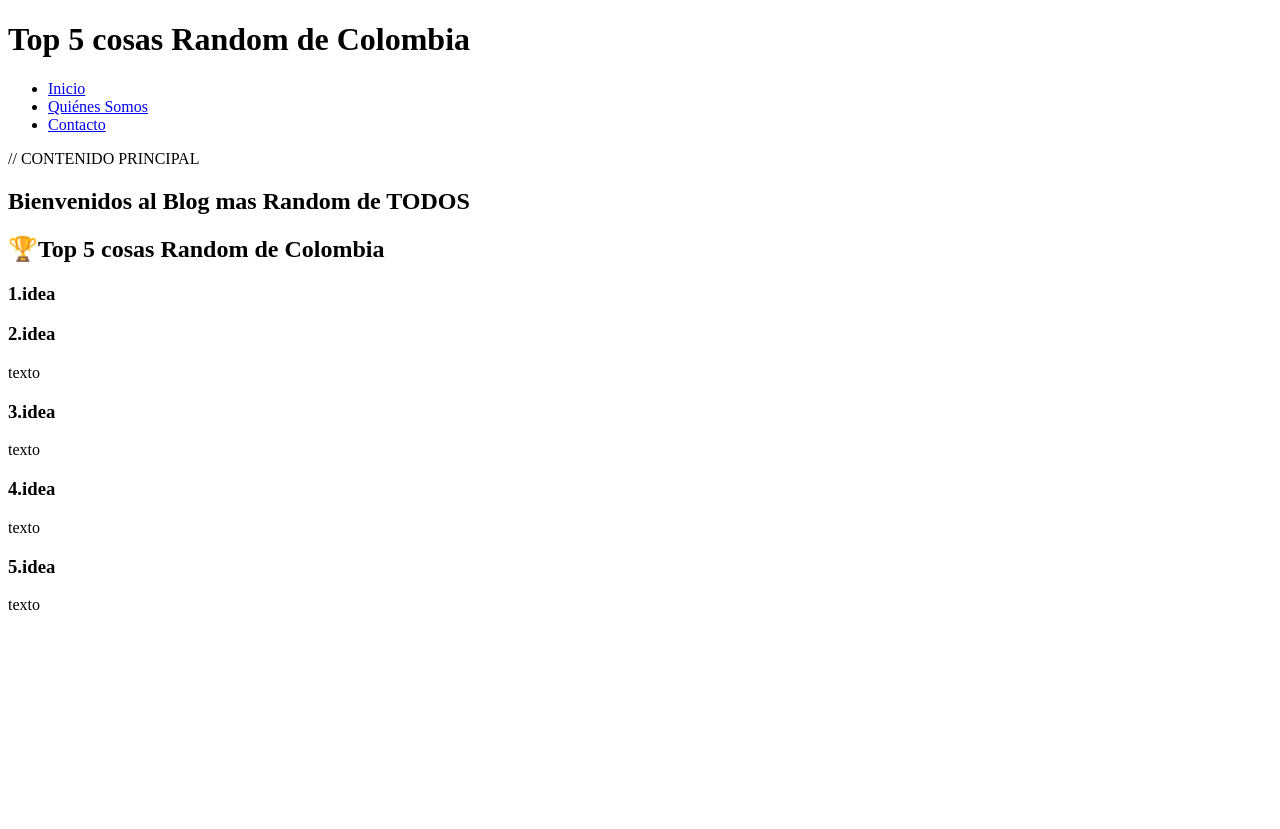
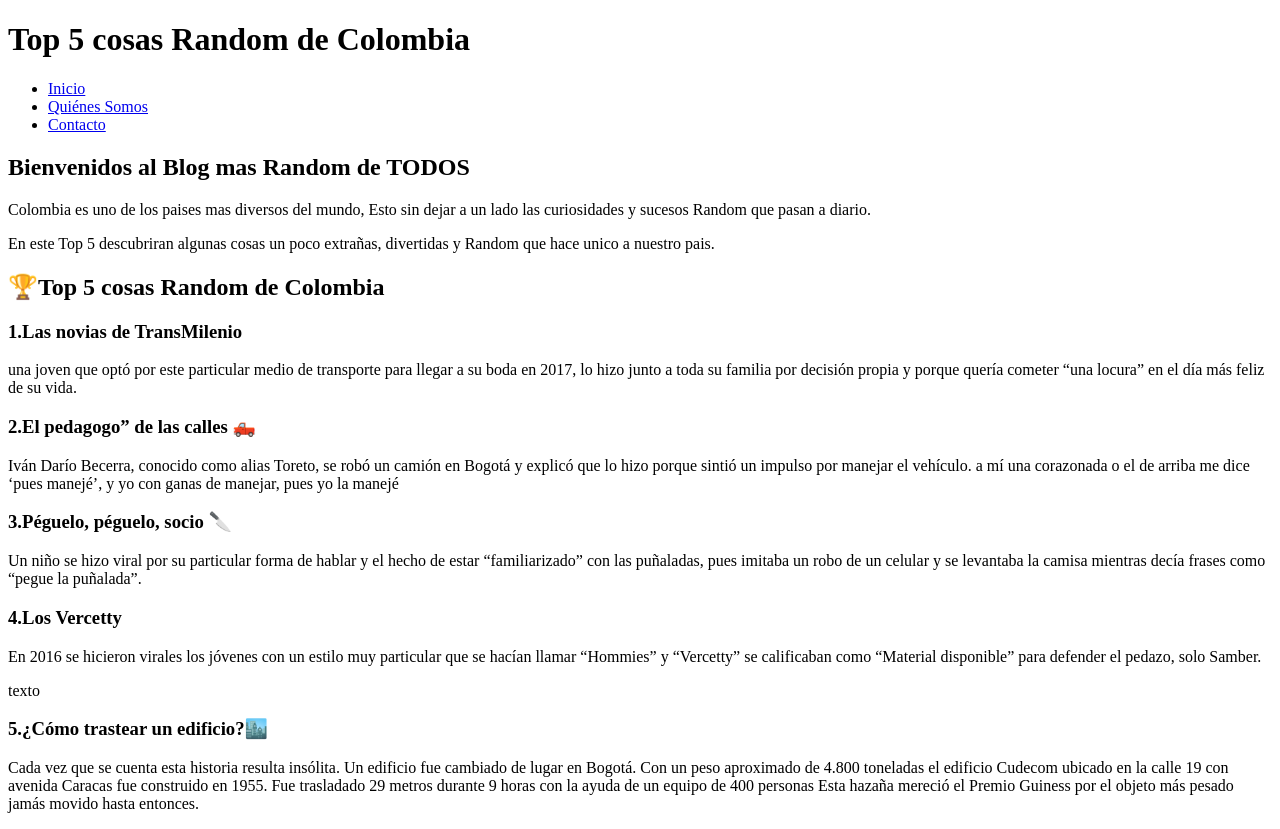
Before and after one commit to MarGongora20/BLOG, a plain HTML site: page index.html in a window 1280 px wide. Before the commit the page ends 800 px from the top, so only its background shows below. Drawn offline with Linux system fonts and the light colour scheme; files that its build step writes are made by us from their sources.

Commit message:
cambios pagina principal

```diff
--- a/index.html
+++ b/index.html
@@ -1,10 +1,10 @@
 <!DOCTYPE html>
-<html lang="en">
+<html lang="es">
 <head>
     <meta charset="UTF-8">
     <meta name="viewport" content="width=device-width, initial-scale=1.0">
     <title>🏆Top 5 Cosas Random de Colombia</title>
-    <link real="stylesheet" href="css/style.css"
+    <link rel="stylesheet" href="css/style.css">
 
 </head>
 
@@ -24,7 +24,7 @@
 
 </header>
 
-// CONTENIDO PRINCIPAL
+<!--CONTENIDO PRINCIPAL-->
 
 <main>
 
@@ -34,7 +34,16 @@
 
             <h2>Bienvenidos al Blog mas Random de TODOS</h2>
 
+            <p>
+                Colombia es uno de los paises mas diversos del mundo, Esto sin dejar
+                a un lado las curiosidades y sucesos Random que pasan a diario.
+            </p>
 
+            <p>
+                En este Top 5 descubriran algunas cosas un poco extrañas, divertidas y Random
+                que hace unico a nuestro pais.
+
+            </p>
 
         </div>
 
@@ -52,27 +61,44 @@
 
         <article>
 
-            <h3>1.idea</h3>
+            <h3>1.Las novias de TransMilenio</h3>
             <p>
-
+                 una joven que optó por este particular medio de transporte para llegar a su boda en 2017,
+                 lo hizo junto a toda su familia por decisión propia y porque quería cometer “una locura” en el día más feliz de su vida.
             </p>
 
         </article>
 
         <article>
 
-                <h3>2.idea</h3>
+                <h3>2.El pedagogo” de las calles 🛻</h3>
 
                 <p>
-                   texto
+                   Iván Darío Becerra, conocido como alias Toreto, se robó un camión en Bogotá
+                   y explicó que lo hizo porque sintió un impulso por manejar el vehículo.
+
+                   a mí una corazonada o el de arriba me dice ‘pues manejé’,
+                   y yo con ganas de manejar, pues yo la manejé
                 </p>
 
             </article>
 
             <article>
 
-                <h3>3.idea</h3>
+                <h3>3.Péguelo, péguelo, socio 🔪</h3>
 
+                <p>
+                    Un niño se hizo viral por su particular forma de hablar y el hecho de estar “familiarizado” con las puñaladas, pues imitaba un robo de un celular
+                    y se levantaba la camisa mientras decía frases como “pegue la puñalada”.
+                </p>
+
+            </article>
+
+            <article>
+
+                <h3>4.Los Vercetty</h3>
+                En 2016 se hicieron virales los jóvenes con un estilo muy particular que se hacían llamar “Hommies” y “Vercetty”
+                se calificaban como “Material disponible” para defender el pedazo, solo Samber.
                 <p>
                     texto
                 </p>
@@ -81,24 +107,18 @@
 
             <article>
 
-                <h3>4.idea</h3>
+                <h3>5.¿Cómo trastear un edificio?🏙️</h3>
 
                 <p>
-                    texto
+                    Cada vez que se cuenta esta historia resulta insólita.
+                    Un edificio fue cambiado de lugar en Bogotá. Con un peso aproximado de 4.800 toneladas el edificio Cudecom
+                    ubicado en la calle 19 con avenida Caracas fue construido en 1955.
+                    Fue trasladado 29 metros durante 9 horas con la ayuda de un equipo de 400 personas
+                    Esta hazaña mereció el Premio Guiness por el objeto más pesado jamás movido hasta entonces.
                 </p>
 
             </article>
-
-            <article>
-
-                <h3>5.idea</h3>
-
-                <p>
-                    texto
-                </p>
-
-            </article>
-
+</section>
 </main>
 
 <footer>
```
